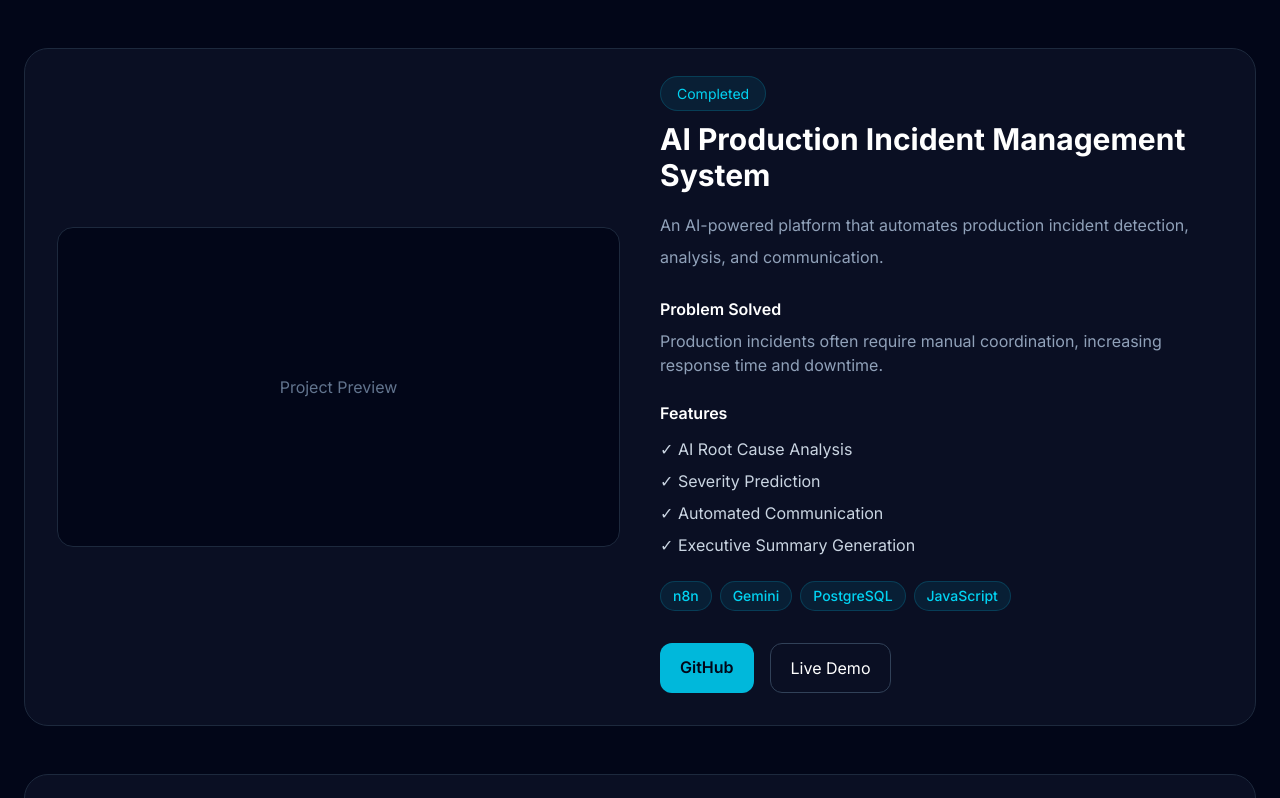
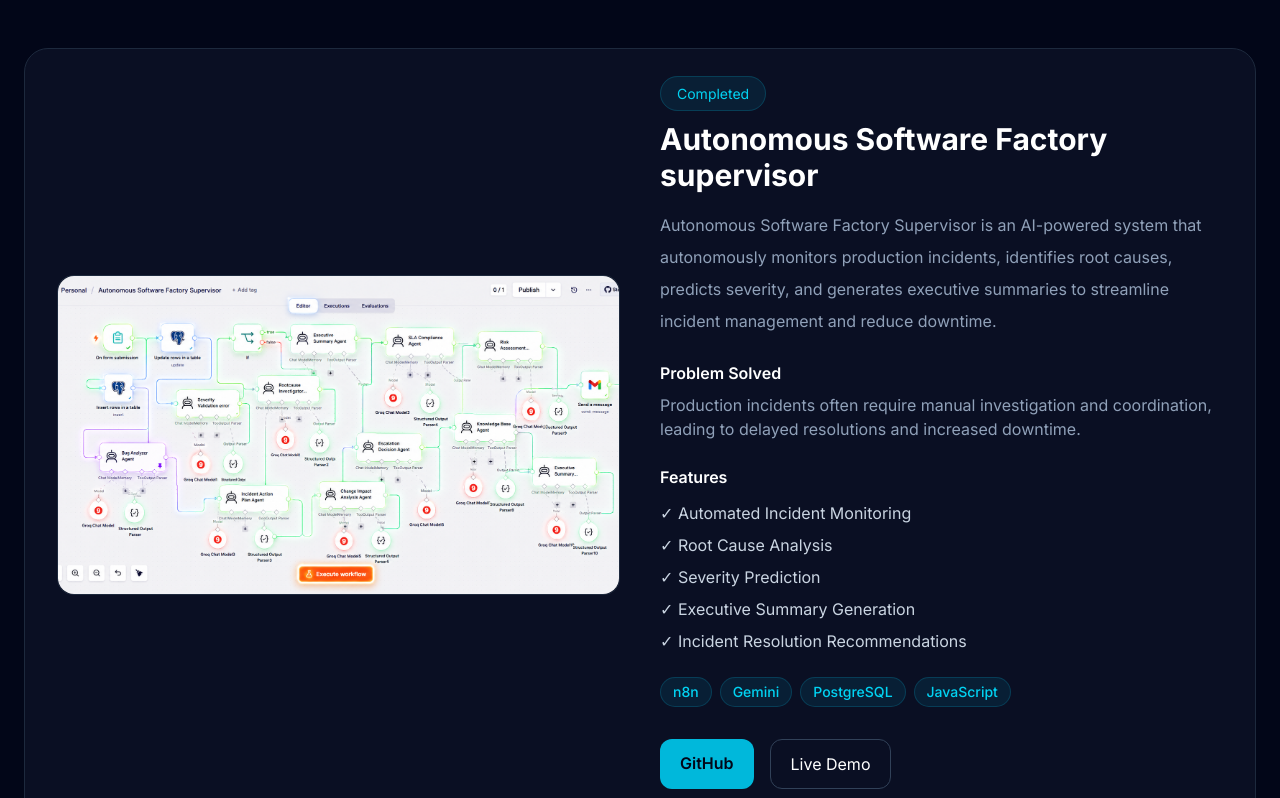
Before and after one commit to praveenchapala/Master-Portfolio, a React (Vite) app in the folder portfolio-app/: page / in a window 1280 px wide. Shown: the part 3402-4200 px from the top of the page. Built offline with nearby package versions, Linux system fonts and the light colour scheme.

Commit message:
Added some previews for the projects

```diff
--- a/portfolio-app/src/data/projects.js
+++ b/portfolio-app/src/data/projects.js
@@ -5,23 +5,26 @@ import PRInvestigationCopilot from "../assets/images/PR Investigation.png";
 import productionWarRoom from "../assets/images/Production War room.png";
 import HappyPaws from "../assets/images/HappyPaws.png";
 import ProfessionalPortfolio from "../assets/images/ProfessionalPortfolio.png";
+import SoftwarefactorySupervisor from "../assets/images/SoftwarefactorySupervisor.png";
+import AISalescrm from "../assets/images/AISalescrm.png";
 const projects = {
   featured: [
     {
       id: 1,
-      title: "AI Production Incident Management System",
+      title: "Autonomous Software Factory supervisor",
 
       description:
-        "An AI-powered platform that automates production incident detection, analysis, and communication.",
+        "Autonomous Software Factory Supervisor is an AI-powered system that autonomously monitors production incidents, identifies root causes, predicts severity, and generates executive summaries to streamline incident management and reduce downtime.",
 
       problem:
-        "Production incidents often require manual coordination, increasing response time and downtime.",
+        "Production incidents often require manual investigation and coordination, leading to delayed resolutions and increased downtime.",
 
       features: [
-        "AI Root Cause Analysis",
+        "Automated Incident Monitoring",
+        "Root Cause Analysis",
         "Severity Prediction",
-        "Automated Communication",
         "Executive Summary Generation",
+        "Incident Resolution Recommendations",
       ],
 
       tech: [
@@ -35,7 +38,7 @@ const projects = {
 
       github: "",
       demo: "",
-      image: "",
+      image: SoftwarefactorySupervisor,
     },
 
     {
@@ -66,7 +69,7 @@ const projects = {
 
       github: "",
       demo: "",
-      image: "",
+      image: AISalescrm,
     },
 
     {
```
Also changed, not shown: portfolio-app/src/assets/images/AISalesCrm.png (added), portfolio-app/src/assets/images/SoftwarefactorySupervisor.png (added).
